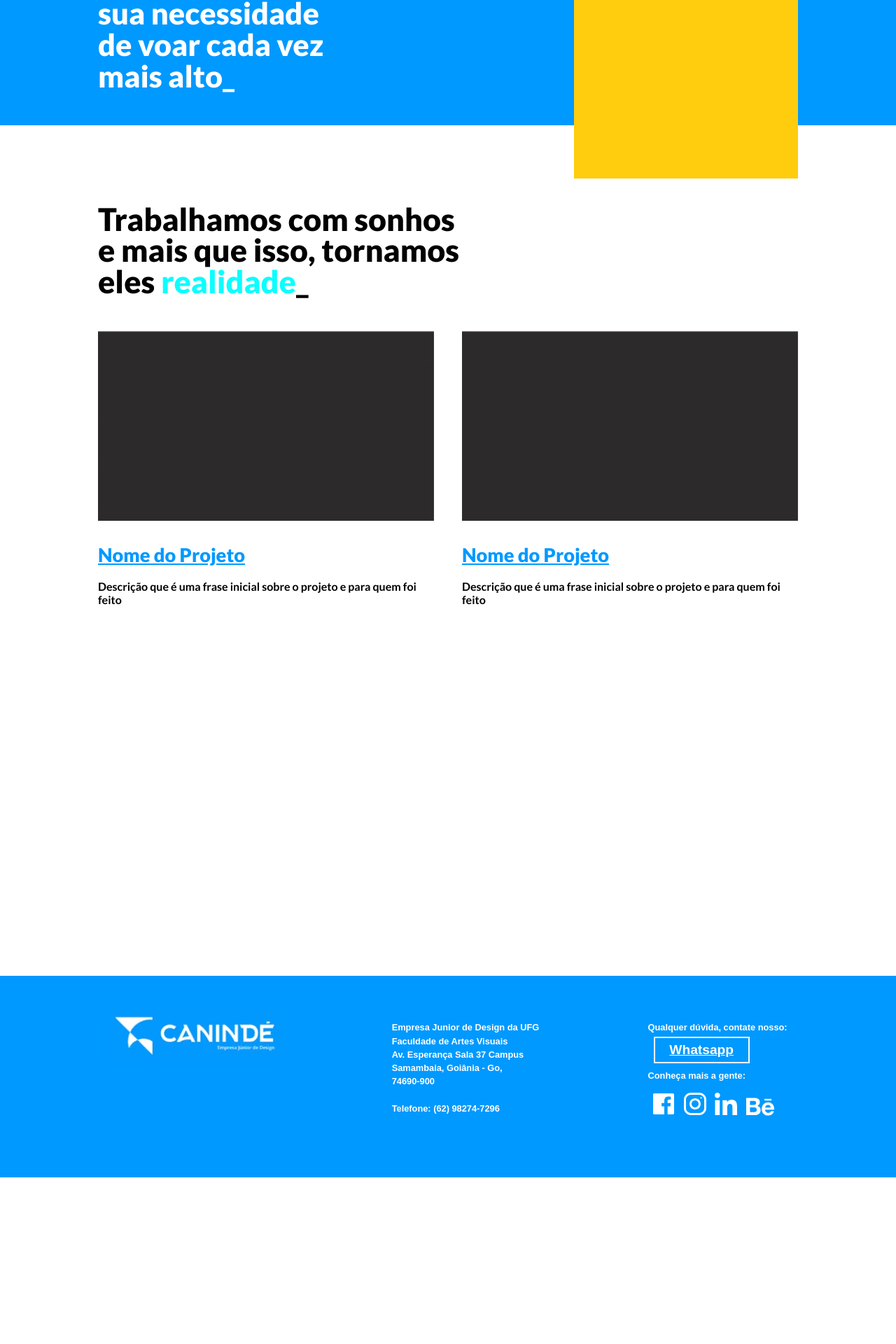
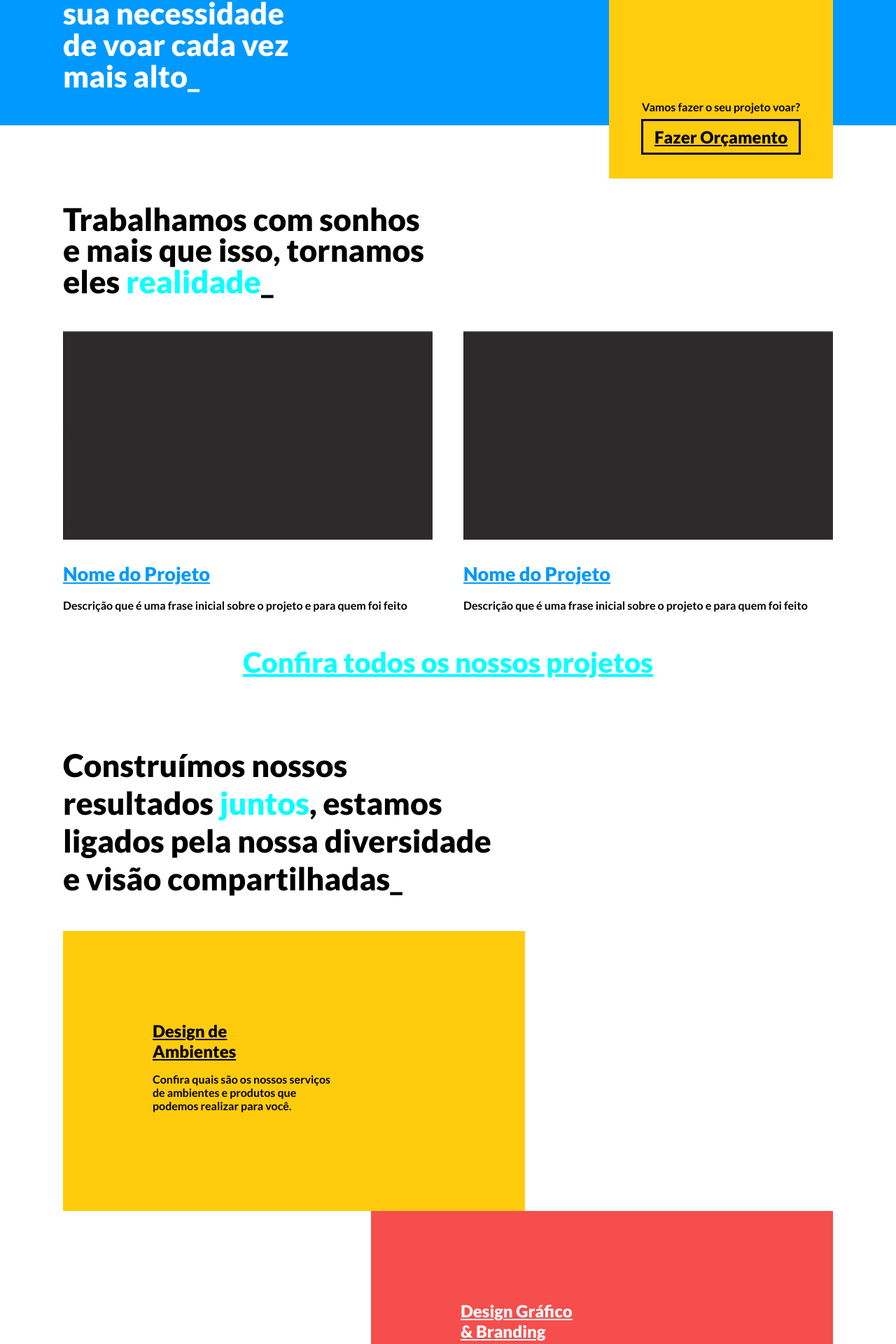
Before and after one commit to michellylima/projeto-caninde, a React (Create React App) app: page / in a window 1280 px wide. Shown: the part 856-2776 px from the top of the page at 70% size. Before the commit the page ends 2538 px from the top, so only its background shows below. Built offline with nearby package versions, Linux system fonts and the light colour scheme.

Commit message:
construindo a última seção

```diff
--- a/public/index.html
+++ b/public/index.html
@@ -5,8 +5,7 @@
     <link rel="icon" href="%PUBLIC_URL%/favicon.ico" />
     <meta name="viewport" content="width=device-width, initial-scale=1" />
     <meta name="theme-color" content="#000000" />
-    <link href="https://fonts.googleapis.com/css2?family=Lato:wght@900&display=swap" rel="stylesheet">
-    <link href="https://fonts.googleapis.com/css2?family=Lato:wght@700&display=swap" rel="stylesheet">
+    <link href="https://fonts.googleapis.com/css2?family=Lato:wght@700;900&display=swap" rel="stylesheet">
     <title>Canindé</title>
   </head>
   <body>
--- a/src/global.css
+++ b/src/global.css
@@ -3,7 +3,3 @@
     padding: 0;
     box-sizing: border-box;
 }
-
-a:visited, a{
-    color: #fff;
-}
--- /dev/null
+++ b/src/pages/About/index.js
@@ -0,0 +1,5 @@
+import React from 'react';
+
+export default function Contato(){
+    return <h1> Página Sobre </h1>
+}
--- a/src/pages/Home/index.js
+++ b/src/pages/Home/index.js
@@ -20,7 +20,8 @@ export default function Home(){
                         </div>
 
                         <div className='secao1-direita-flutante'>
-
+                            <p>Vamos fazer o seu projeto voar?</p>
+                            <div className='fazer-orcamento'><a href='/#'>Fazer Orçamento</a></div>
                         </div>
                     </div>
                 </section>
@@ -29,6 +30,7 @@ export default function Home(){
                     <div className='secao2-container'>
                         <h1>Trabalhamos com sonhos <br/>e mais que isso, tornamos <br/>eles <span style={{color: '#0BFEFF'}}>realidade</span>_ </h1>
                         <div className='projetos-container'>
+
                             <div className='projeto'>
                                 <img className='imagem-projeto' src={ImagemProjeto} alt=''/>
                                 <h3>Nome do Projeto</h3>
@@ -41,12 +43,36 @@ export default function Home(){
                                 <p>Descrição que é uma frase inicial sobre o projeto e para quem foi feito</p>
                             </div>
 
-
                         </div>
+                        <h2 id='link-projetos'><a href='/#'> Confira todos os nossos projetos </a></h2>
                     </div>
                 </section>
 
-                <div style={{height: '30rem'}}></div>
+                <section className='secao3'>
+                    <div className='secao3-container'>
+                    <h1>Construímos nossos <br/>resultados <span style={{color: '#0BFEFF'}}>juntos</span>, estamos <br/>ligados pela nossa diversidade <br/>e visão compartilhadas_</h1>
+                    <div className='secao3-sub sub-secao1'>
+                        <h3><a href='/#'>Design de <br/>Ambientes</a></h3>
+                        <p>Confira quais são os nossos serviços <br/> de ambientes e produtos que <br/>podemos realizar para você.</p>
+                    </div>
+
+                    <div className='secao3-sub sub-secao2'>
+                        <h3><a href='/#'>Design Gráfico <br/>& Branding</a></h3>
+                        <p>Confira quais são os nossos serviços <br/> de ambientes e produtos que <br/>podemos realizar para você.</p>
+                    </div>
+
+                    <div className='secao3-sub sub-secao3'>
+                        <h3><a href='/#'>Ux/Ui Design<br/>Site e Apps</a></h3>
+                        <p>Confira quais são os nossos serviços <br/> de ambientes e produtos que <br/>podemos realizar para você.</p>
+                    </div>
+
+
+
+                    </div>
+
+                </section>
+
+
             <Footer />
         </div>
     );
--- a/src/pages/Home/styles.css
+++ b/src/pages/Home/styles.css
@@ -1,5 +1,13 @@
 :root{
-    --containers-width: 1000px;
+    --containers-width: 1100px;
+}
+.home-container{
+    font-family: 'Lato', sans-serif;
+
+}
+
+.home-container a:visited, a{
+    color: #fff;
 }
 
 .home-container #banner-principal {
@@ -14,7 +22,7 @@
     padding: 0;
 }
 
-.home-container .secao1-container, .home-container .secao2-container{
+.home-container .secao1-container, .home-container .secao2-container, .home-container .secao3-container{
     margin: auto;
     position: relative;
     width: var(--containers-width);
@@ -26,7 +34,7 @@
 }
 
 .home-container .secao1 .secao1-esquerda h1{
-    font-family: 'Lato', sans-serif;
+
     font-size: 2.7rem;
     font-weight: 900;
     line-height: 2.8rem;
@@ -40,17 +48,30 @@
     width: 20rem;
     height: 24rem;
     background-color: #FFCC0E;
+    text-align: center;
+    padding-top: 17rem;
+    z-index: 1;
 }
 
+.home-container .secao1-direita-flutante .fazer-orcamento{
+    font-size: 1.5rem;
+    border: 3px solid #000;
+    width: fit-content;
+    padding: 0.5rem 1rem;
+    margin:auto;
+    margin-top: 0.5rem;
+
+}
+.home-container .secao1-direita-flutante .fazer-orcamento a{
+    color: black;
+    font-weight: 900;
+}
 .home-container .secao2 .secao2-container{
-    width: var(--containers-width);
-
     padding: 7rem 0 3rem 0;
-
 }
 
 .home-container .secao2 .secao2-container h1{
-    font-family: 'Lato', sans-serif;
+
     font-size: 2.8rem;
     font-weight: 900;
     line-height: 2.8rem;
@@ -64,7 +85,7 @@
 
 .home-container .projeto{
     width: 48%;
-    font-family: 'Lato', sans-serif;
+
 }
 
 .home-container .projeto h3{
@@ -79,3 +100,70 @@
     width: 100%;
     margin-top: 3rem;
 }
+
+#link-projetos, #link-projetos a{
+    color: #0BFEFF;
+    font-size: 2.5rem;
+    font-weight: 900;
+    text-decoration: underline;
+    text-align: center;
+    margin: 3rem 0;
+}
+
+.home-container .secao3-container h1{
+    font-size: 2.8rem;
+    font-weight: 900;
+    margin-bottom: 3rem;
+}
+
+.home-container .secao3-sub{
+    width: 60%;
+    height: 400px;
+    padding: 8rem;
+}
+
+
+.home-container .sub-secao1{
+    background-color: #ffcc0d;
+}
+
+.home-container .sub-secao1 h3{
+    margin-bottom: 1rem;
+}
+
+.home-container .sub-secao1 h3 a{
+    font-size: 1.5rem;
+    color: #000;
+    font-weight: 900;
+}
+
+.home-container .sub-secao2{
+    background-color: #f54e4D;
+    position: relative;
+    left: 40%;
+    color: #fff;
+}
+
+.home-container .sub-secao2 h3{
+    margin-bottom: 1rem;
+}
+
+.home-container .sub-secao2 h3 a{
+    font-size: 1.5rem;
+    font-weight: 900;
+}
+
+.home-container .sub-secao3{
+    background-color: #0099ff;
+    margin-bottom: 6rem;
+    color: #fff;
+}
+
+.home-container .sub-secao3 h3{
+    margin-bottom: 1rem;
+}
+
+.home-container .sub-secao3 h3 a{
+    font-size: 1.5rem;
+    font-weight: 900;
+}
--- a/src/routes.js
+++ b/src/routes.js
@@ -5,6 +5,7 @@ import Home from './pages/Home';
 import Portfolio from './pages/Portfolio'
 import Servicos from './pages/Servicos'
 import Contato from './pages/Contato'
+import About from './pages/About'
 
 export default function Routes(){
     return(
@@ -14,6 +15,7 @@ export default function Routes(){
                 <Route path="/portfolio" component={Portfolio} />
                 <Route path="/servicos" component={Servicos} />
                 <Route path="/contato" component={Contato} />
+                <Route path="/about" component={About} />
             </Switch>
         </BrowserRouter>
 
```
Also changed, not shown: src/components/footer/footer.js (+0 -9 lines), src/pages/About/styles.css (added).
